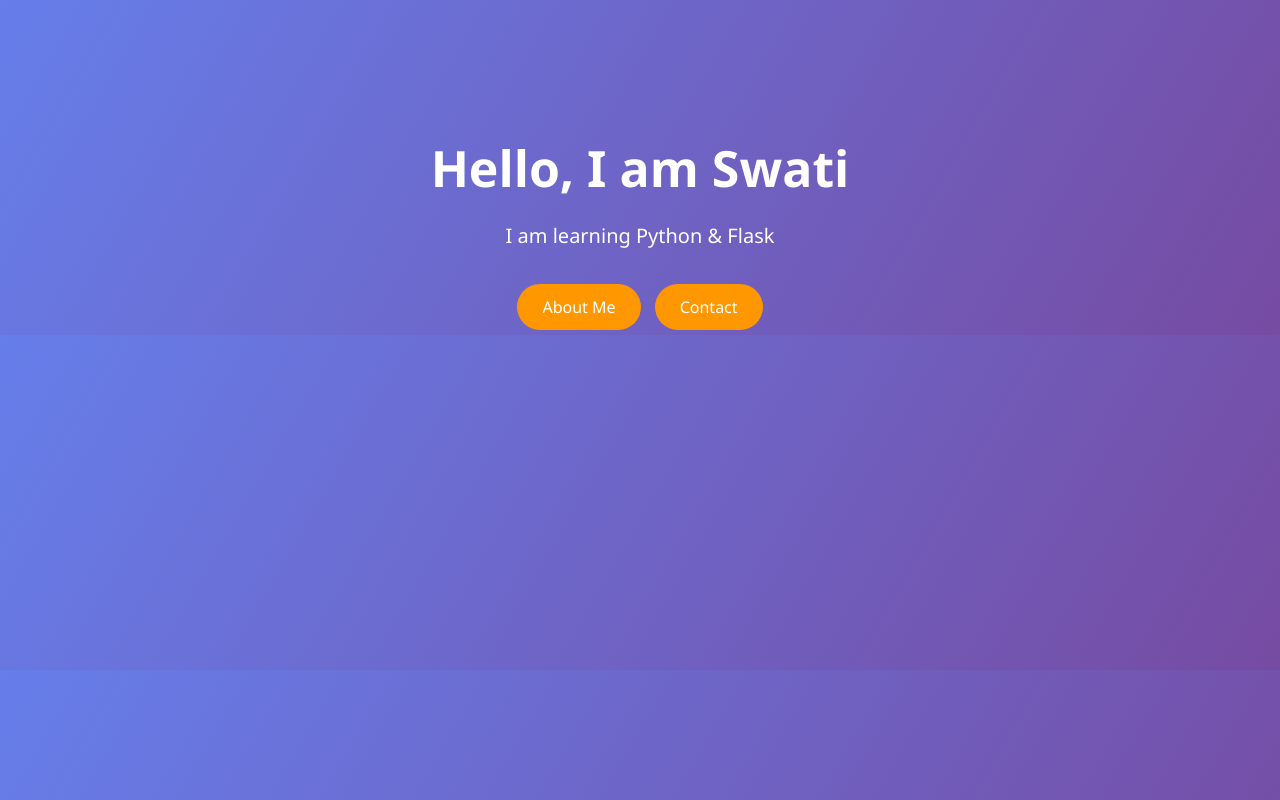
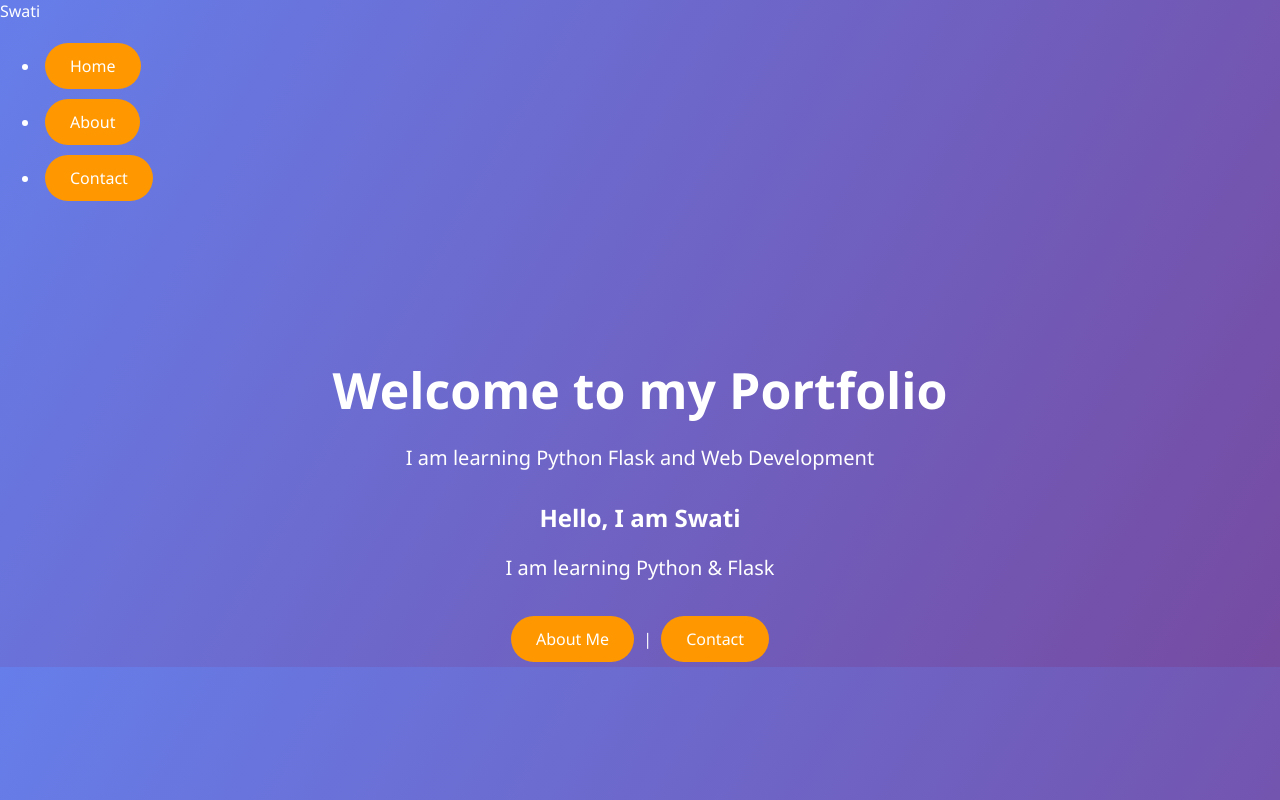
Before and after one commit to swatiJadav/flask-portfolio, a Flask app: page / in a window 1280 px wide. Run offline with Flask 3, Linux system fonts and the light colour scheme.

Commit message:
Update index.html

```diff
--- a/templates/index.html
+++ b/templates/index.html
@@ -4,14 +4,29 @@
     <title>Swati Portfolio</title>
     <link rel="stylesheet" href="{{ url_for('static', filename='style.css') }}">
 </head>
+
 <body>
 
+    <!-- NAVBAR -->
+    <nav class="navbar">
+        <div class="logo">Swati</div>
+        <ul class="nav-links">
+            <li><a href="/">Home</a></li>
+            <li><a href="/about">About</a></li>
+            <li><a href="/contact">Contact</a></li>
+        </ul>
+    </nav>
+
+    <!-- MAIN CONTENT -->
     <div class="container">
-        <h1>Hello, I am Swati</h1>
+        <h1>Welcome to my Portfolio</h1>
+        <p>I am learning Python Flask and Web Development</p>
+
+        <h2>Hello, I am Swati</h2>
         <p>I am learning Python & Flask</p>
 
-        <a href="/about">About Me</a>
-        <a href="#">Contact</a>
+        <a href="/about">About Me</a> |
+        <a href="/contact">Contact</a>
     </div>
 
 </body>
```
